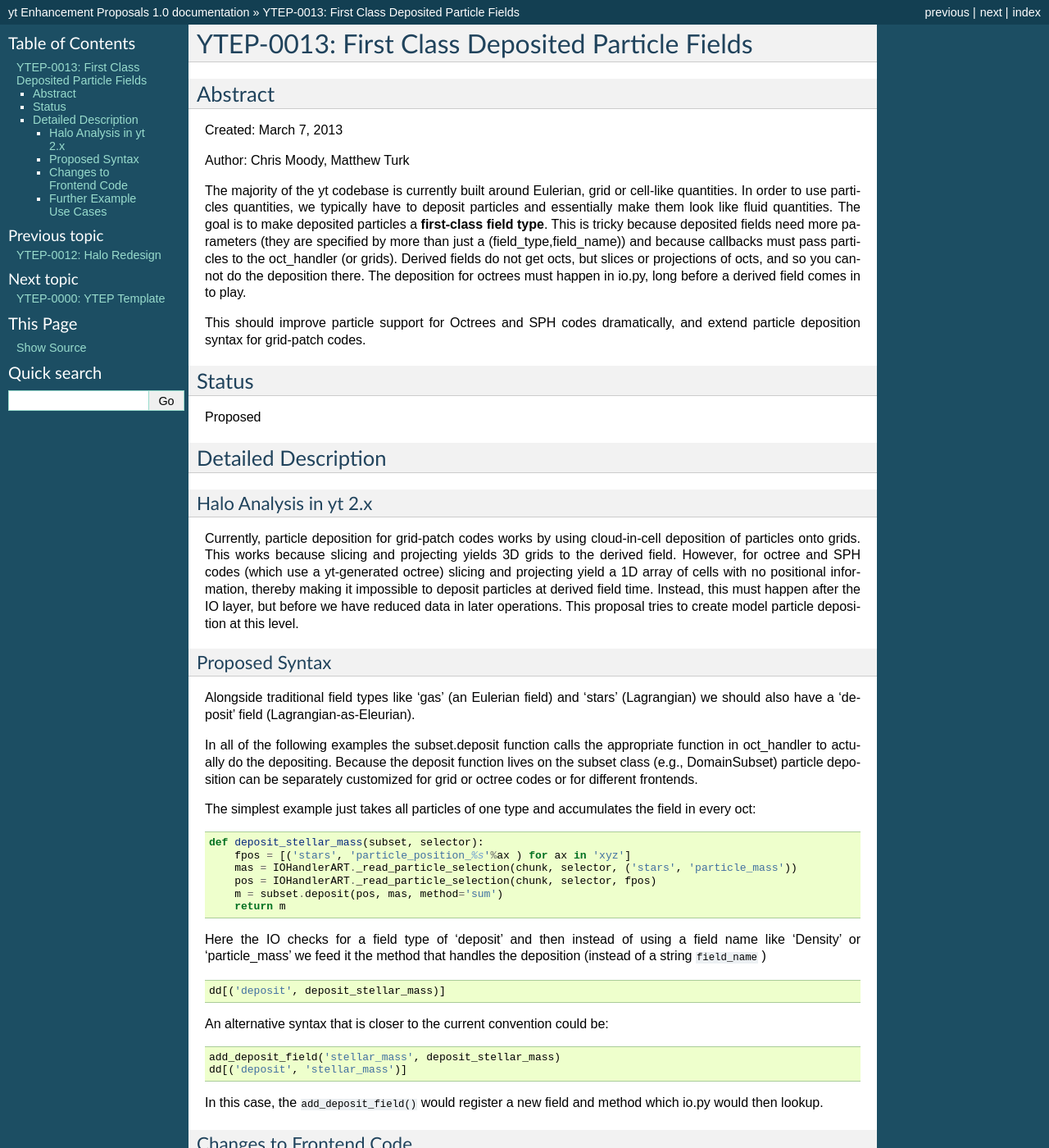
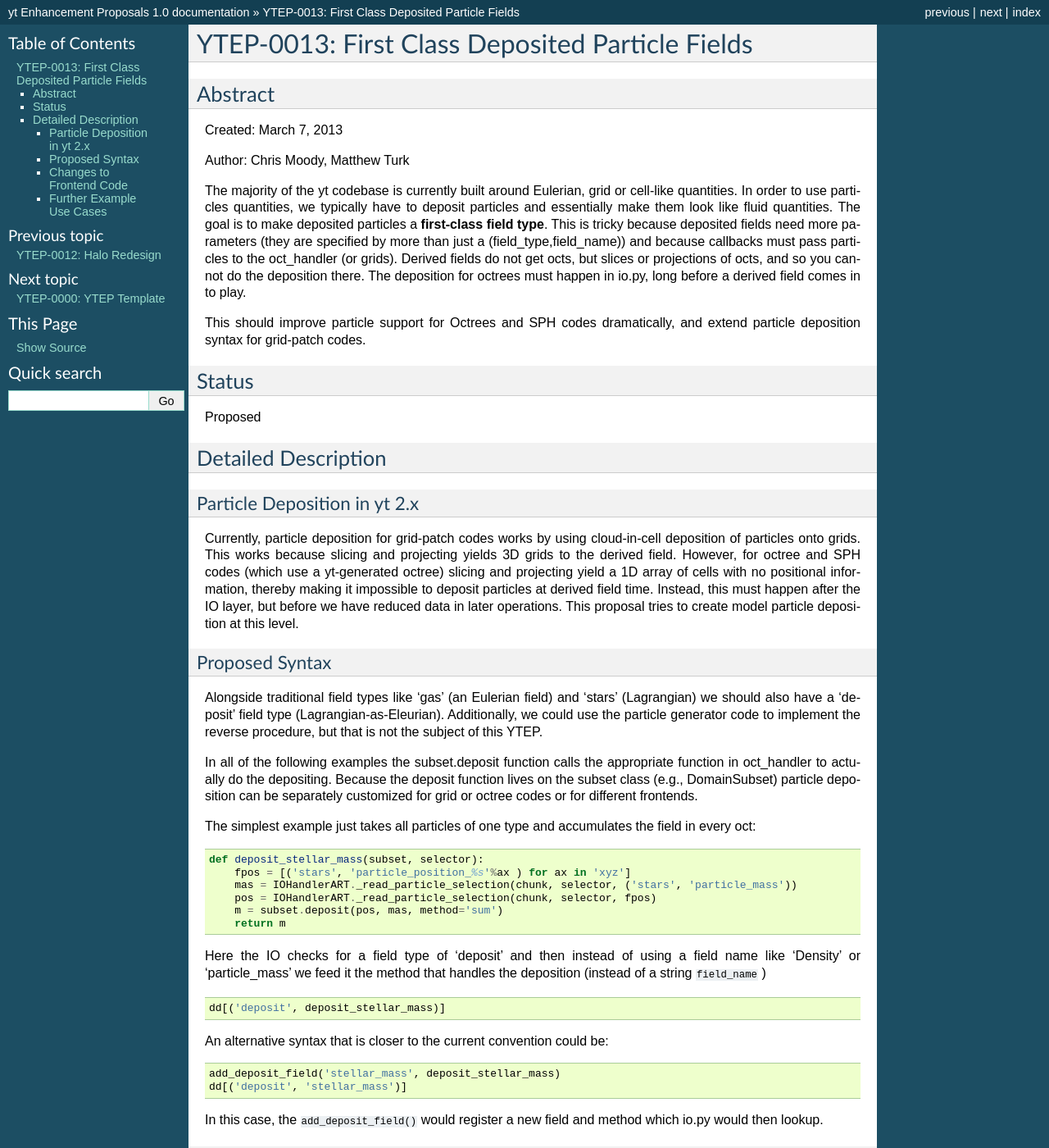
Before and after one commit to yt-project/ytep, a Sphinx documentation site: the page built from source/YTEPs/YTEP-0013.rst, in a window 1280 px wide and 1400 px high. Shown: the whole window at 82% size. Built offline with Sphinx 7.4.7, drawn with Linux system fonts in a browser that asks for light colours; formulas are drawn with MathJax 3.

Commit message:
typo and adding a sentece about discretization

```diff
--- a/source/YTEPs/YTEP-0013.rst
+++ b/source/YTEPs/YTEP-0013.rst
@@ -28,7 +28,7 @@ Proposed
 Detailed Description
 --------------------
 
-Halo Analysis in yt 2.x
+Particle Deposition in yt 2.x
 +++++++++++++++++++++++
 
 Currently, particle deposition for grid-patch codes works by using cloud-in-cell
@@ -44,7 +44,9 @@ Proposed Syntax
 +++++++++++++++
 
 Alongside traditional field types like 'gas' (an Eulerian field) and 'stars'
-(Lagrangian) we should also have a 'deposit' field (Lagrangian-as-Eleurian).
+(Lagrangian) we should also have a 'deposit' field type (Lagrangian-as-Eleurian).
+Additionally, we could use the particle generator code to implement the reverse
+procedure, but that is not the subject of this YTEP.
 
 In all of the following examples the subset.deposit
 function calls the appropriate function in oct_handler to actually
```
